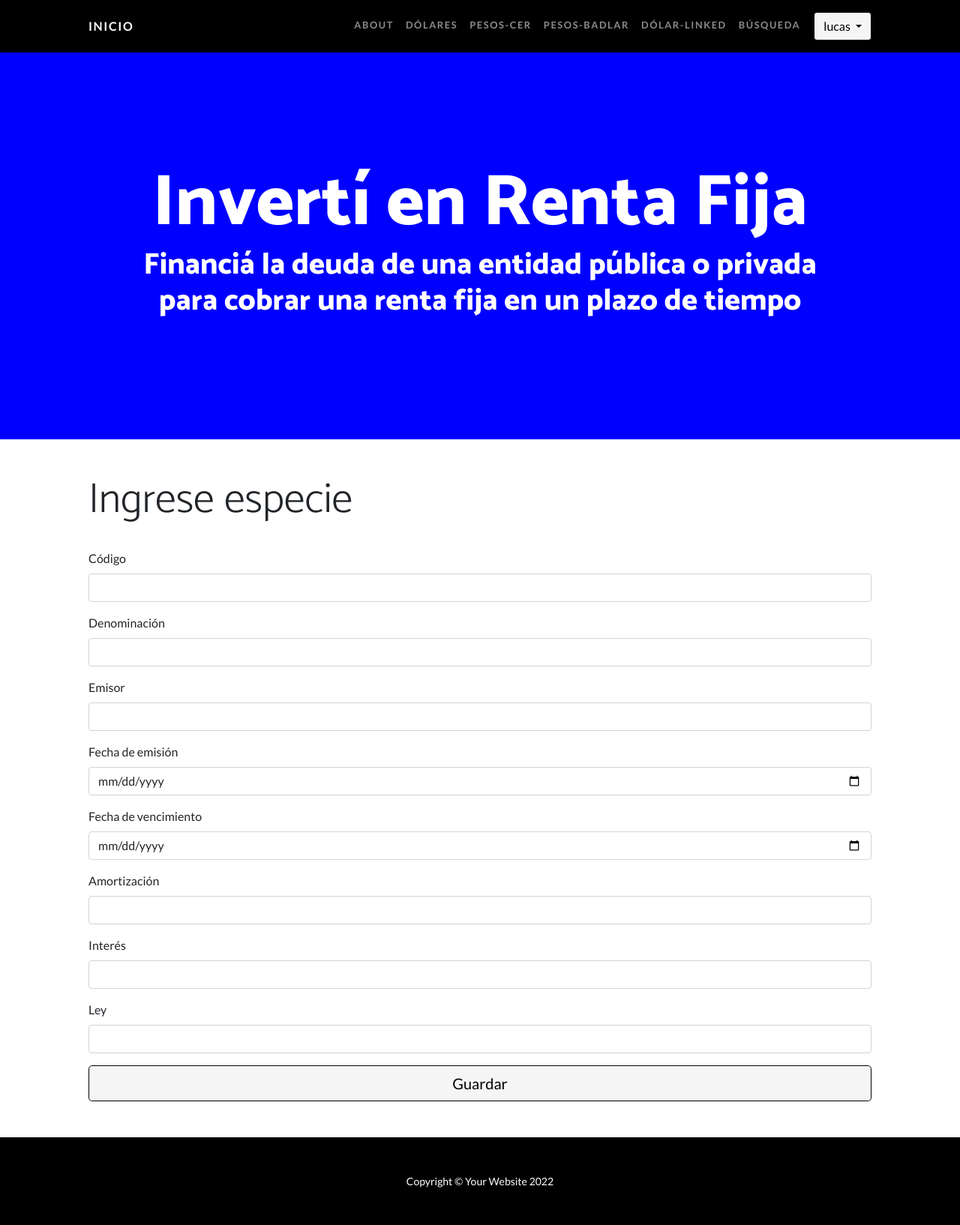
After one commit to lucasg78/GALLO_SCARFO_Python_ProyectoFinal, a Django app: page /AppBonos/form_dolares/ in a window 1280 px wide. The commit adds this page. Shown: the whole page at 75% size. Run offline with Django 4.2, Linux system fonts and the light colour scheme; a user stored in the database is signed in; data that the repository does not hold is empty; some libraries are stand-ins or nearby versions.

Commit message:
Incorporando secciones

```diff
--- /dev/null
+++ b/ProyectoFinal/AppBonos/templates/AppBonos/form_dolares.html
@@ -0,0 +1,56 @@
+{% extends "AppBonos/padre.html" %}
+
+{% load static %}
+
+{% block contenidoQueCambia %}
+<div class="container px-5 my-5">
+    <h2 class="display-4" >Ingrese especie</h2>
+    <br>
+    <form id="contactForm" action="/AppBlog/form_dolares/" method="POST">{% csrf_token %}
+        <div class="mb-3">
+            <label class="form-label" for="codigo">Código</label>
+            <input class="form-control" name="codigo" name = "codigo" type="text" placeholder="" data-sb-validations="required" />
+            <div class="invalid-feedback" data-sb-feedback="codigo:required">Código: is required</div>
+        </div>
+        <div class="mb-3">
+            <label class="form-label" for="denominacion">Denominación</label>
+            <input class="form-control" name="denominacion" type="text" placeholder="" data-sb-validations="required" />
+            <div class="invalid-feedback" data-sb-feedback="denominacion:required">Denominación: is required</div>
+        </div>
+        <div class="mb-3">
+            <label class="form-label" for="emisor">Emisor</label>
+            <input class="form-control" name="emisor" type="text" placeholder="" data-sb-validations="required" />
+            <div class="invalid-feedback" data-sb-feedback="emisor:required">Emisor: is required</div>
+        </div>
+        <div class="mb-3">
+            <label class="form-label" for="fecha_emision">Fecha de emisión</label>
+            <input class="form-control" name="fecha_emision" type="date" placeholder="" data-sb-validations="required" />
+            <div class="invalid-feedback" data-sb-feedback="fecha_emision:required">Fecha de emisión: is required</div>
+        </div>
+        <div class="mb-3">
+            <label class="form-label" for="fecha_vencimiento">Fecha de vencimiento</label>
+            <input class="form-control" name="fecha_vencimiento" type="date" placeholder="" data-sb-validations="required" />
+            <div class="invalid-feedback" data-sb-feedback="fecha_vencimiento:required">Fecha de vencimiento: is required</div>
+        </div>
+        <div class="mb-3">
+            <label class="form-label" for="amortizacion">Amortización</label>
+            <input class="form-control" name="amortizacion" type="text" placeholder="" data-sb-validations="required" />
+            <div class="invalid-feedback" data-sb-feedback="amortizacion:required">Amortización: is required</div>
+        </div>
+        <div class="mb-3">
+            <label class="form-label" for="interes">Interés</label>
+            <input class="form-control" name="interes" type="text" placeholder="" data-sb-validations="required" />
+            <div class="invalid-feedback" data-sb-feedback="interes:required">Interés: is required</div>
+        </div>
+        <div class="mb-3">
+            <label class="form-label" for="ley">Ley</label>
+            <input class="form-control" name="ley" type="text" placeholder="" data-sb-validations="required" />
+            <div class="invalid-feedback" data-sb-feedback="ley:required">Ley: is required</div>
+        </div>
+        <div class="d-grid">
+            <button class="btn btn-primary btn-lg enabled" id="submitButton" type="submit">Guardar</button>
+        </div>
+    </form>
+</div>
+
+{% endblock %}
--- a/ProyectoFinal/AppBonos/templates/AppBonos/padre.html
+++ b/ProyectoFinal/AppBonos/templates/AppBonos/padre.html
@@ -1,5 +1,6 @@
 <!DOCTYPE html>
 <html lang="en">
+
 <head>
     {% load static %}
     <meta charset="utf-8" />
@@ -11,33 +12,46 @@
     <!-- Font Awesome icons (free version)-->
     <script src="https://use.fontawesome.com/releases/v6.1.0/js/all.js" crossorigin="anonymous"></script>
     <!-- Google fonts-->
-        <link href="https://fonts.googleapis.com/css?family=Catamaran:100,200,300,400,500,600,700,800,900" rel="stylesheet" />
-        <link href="https://fonts.googleapis.com/css?family=Lato:100,100i,300,300i,400,400i,700,700i,900,900i" rel="stylesheet" />
+    <link href="https://fonts.googleapis.com/css?family=Catamaran:100,200,300,400,500,600,700,800,900"
+        rel="stylesheet" />
+    <link href="https://fonts.googleapis.com/css?family=Lato:100,100i,300,300i,400,400i,700,700i,900,900i"
+        rel="stylesheet" />
     <!-- Core theme CSS (includes Bootstrap)-->
     <link href="{% static 'AppBonos/css/styles.css' %}" rel="stylesheet" />
-        <script src="https://code.jquery.com/jquery-3.4.1.slim.min.js" integrity="sha384-J6qa4849blE2+poT4WnyKhv5vZF5SrPo0iEjwBvKU7imGFAV0wwj1yYfoRSJoZ+n" crossorigin="anonymous"></script>
-        <script src="https://cdn.jsdelivr.net/npm/popper.js@1.16.0/dist/umd/popper.min.js" integrity="sha384-Q6E9RHvbIyZFJoft+2mJbHaEWldlvI9IOYy5n3zV9zzTtmI3UksdQRVvoxMfooAo" crossorigin="anonymous"></script>
-        <script src="https://cdn.jsdelivr.net/npm/bootstrap@4.4.1/dist/js/bootstrap.min.js" integrity="sha384-wfSDF2E50Y2D1uUdj0O3uMBJnjuUD4Ih7YwaYd1iqfktj0Uod8GCExl3Og8ifwB6" crossorigin="anonymous"></script>
+    <script src="https://code.jquery.com/jquery-3.4.1.slim.min.js"
+        integrity="sha384-J6qa4849blE2+poT4WnyKhv5vZF5SrPo0iEjwBvKU7imGFAV0wwj1yYfoRSJoZ+n"
+        crossorigin="anonymous"></script>
+    <script src="https://cdn.jsdelivr.net/npm/popper.js@1.16.0/dist/umd/popper.min.js"
+        integrity="sha384-Q6E9RHvbIyZFJoft+2mJbHaEWldlvI9IOYy5n3zV9zzTtmI3UksdQRVvoxMfooAo"
+        crossorigin="anonymous"></script>
+    <script src="https://cdn.jsdelivr.net/npm/bootstrap@4.4.1/dist/js/bootstrap.min.js"
+        integrity="sha384-wfSDF2E50Y2D1uUdj0O3uMBJnjuUD4Ih7YwaYd1iqfktj0Uod8GCExl3Og8ifwB6"
+        crossorigin="anonymous"></script>
 </head>
+
 <body id="page-top">
     <!-- Navigation-->
     <nav class="navbar navbar-expand-lg navbar-dark navbar-custom fixed-top">
         <div class="container px-5">
             <a class="navbar-brand" href="{% url 'inicio' %}">Inicio</a>
-                <button class="navbar-toggler" type="button" data-bs-toggle="collapse" data-bs-target="#navbarResponsive" aria-controls="navbarResponsive" aria-expanded="false" aria-label="Toggle navigation"><span class="navbar-toggler-icon"></span></button>
+            <button class="navbar-toggler" type="button" data-bs-toggle="collapse" data-bs-target="#navbarResponsive"
+                aria-controls="navbarResponsive" aria-expanded="false" aria-label="Toggle navigation"><span
+                    class="navbar-toggler-icon"></span></button>
             <div class="collapse navbar-collapse" id="navbarResponsive">
                 <ul class="navbar-nav ms-auto">
                     {% if user.is_authenticated %}
                     <li class="nav-item"><a class="nav-link" href="{% url 'about' %}">About</a></li>
-                                    <li class="nav-item"><a class="nav-link" href="{% url 'cantantes' %}">Dólares</a></li>
+                    <li class="nav-item"><a class="nav-link" href="{% url 'dolares' %}">Dólares</a></li>
                     <li class="nav-item"><a class="nav-link" href="{% url 'conciertos' %}">Pesos-CER</a></li>
                     <li class="nav-item"><a class="nav-link" href="{% url 'albums' %}">Pesos-BADLAR</a></li>
                     <li class="nav-item"><a class="nav-link" href="{% url 'articulos' %}">Dólar-Linked</a></li>
                     <li class="nav-item"><a class="nav-link" href="{% url 'busqueda' %}">Búsqueda</a></li>
-                                    <li class="nav-item"><a><img class="rounded-circle" src='{{ user.avatar.imagen.url }}' style="max-width: 2em; margin-right: 10px;"></img></a></li>
+                    <li class="nav-item"><a><img class="rounded-circle" src='{{ user.avatar.imagen.url }}'
+                                style="max-width: 2em; margin-right: 10px;"></img></a></li>
                     <li class="nav-item">
                         <div class="dropdown">
-                                            <button class="btn btn-primary dropdown-toggle" type="button" data-toggle="dropdown">{{user.username}}
+                            <button class="btn btn-primary dropdown-toggle" type="button"
+                                data-toggle="dropdown">{{user.username}}
                                 <span class="caret"></span></button>
                             <ul class="dropdown-menu">
                                 <li class="nav-item"><a href="{% url 'EditarPerfil' %}">Editar Perfil</a></li>
@@ -48,7 +62,7 @@
                     </li>
                     {% else %}
                     <li class="nav-item"><a class="nav-link" href="{% url 'registro' %}">Sign Up</a></li>
-                                    <li class="nav-item"><a class="nav-link" href="{% url 'login' %}">Log In</a></li>
+                    <li class="nav-item"><a class="nav-link" href="{% url 'login' %}">│&nbsp&nbsp&nbsp Sign In</a></li>
                     {% endif %}
                 </ul>
             </div>
@@ -60,7 +74,8 @@
         <div class="masthead-content">
             <div class="container px-5">
                 <h1 class="masthead-heading mb-0">Invertí en Renta Fija</h1>
-                    <h4 class="masthead-subheading mb-0">Financiá la deuda de una entidad pública o privada <br>para cobrar una renta fija en un plazo de tiempo</h4>
+                <h4 class="masthead-subheading mb-0">Financiá la deuda de una entidad pública o privada <br>para cobrar
+                    una renta fija en un plazo de tiempo</h4>
             </div>
         </div>
     </header>
@@ -71,12 +86,16 @@
         <div class="container px-5">
             <div class="row gx-5 align-items-center">
                 <div class="col-lg-6 order-lg-2">
-                            <div class="p-5"><a href="{% url 'cantantes' %}"><img class="img-fluid rounded-circle" src="{% static 'AppBonos/assets/img/04.webp' %}" alt="..." style="width: 300px; height: 300px"/></a></div>
+                    <div class="p-5"><a href="{% url 'dolares' %}"><img class="img-fluid rounded-circle"
+                                src="{% static 'AppBonos/assets/img/04.webp' %}" alt="..."
+                                style="width: 300px; height: 300px" /></a></div>
                 </div>
                 <div class="col-lg-6 order-lg-1">
                     <div class="p-5">
-                                <h2 class="display-4">En dólares</h2>
-                                <p>Brindan protección ante escenarios de devaluación y ofrecen elevados rendimientos en moneda dura. También operan en pesos pero pagan renta y capital en dólares.<a href="{% url 'cantantes' %}"> Leer más.</a></p>
+                        <h2 class="display-4" style="font-weight: bold">En dólares</h2>
+                        <p><a href="{% url 'dolares' %}" style="text-decoration:none; color:black;">Brindan protección
+                                ante escenarios de devaluación y ofrecen elevados rendimientos en moneda dura. También
+                                operan en pesos pero pagan renta y capital en dólares.</a></p>
                     </div>
                 </div>
             </div>
@@ -87,12 +106,15 @@
         <div class="container px-5">
             <div class="row gx-5 align-items-center">
                 <div class="col-lg-6">
-                            <div class="p-5"><a href="{% url 'conciertos' %}"></a><img class="img-fluid rounded-circle" src="{% static 'AppBonos/assets/img/02.jpg' %}" alt="..." /></a></div>
+                    <div class="p-5"><a href="{% url 'conciertos' %}"></a><img class="img-fluid rounded-circle"
+                            src="{% static 'AppBonos/assets/img/02.jpg' %}" alt="..." /></a></div>
                 </div>
                 <div class="col-lg-6">
                     <div class="p-5">
                         <h2 class="display-4">En pesos (ajustados por CER)</h2>
-                                <p>Su capital se ajusta por el Índice de Precios al Consumidor y los intereses son calculados sobre saldos ajustados. Ideal para poder ganarle a la inflación.<a href="{% url 'conciertos' %}"> Leer más.</a></p>
+                        <p>Su capital se ajusta por el Índice de Precios al Consumidor y los intereses son calculados
+                            sobre saldos ajustados. Ideal para poder ganarle a la inflación.<a
+                                href="{% url 'conciertos' %}"> Leer más.</a></p>
                     </div>
                 </div>
             </div>
@@ -103,12 +125,15 @@
         <div class="container px-5">
             <div class="row gx-5 align-items-center">
                 <div class="col-lg-6 order-lg-2">
-                            <div class="p-5"><a href="{% url 'albums' %}"><img class="img-fluid rounded-circle" src="{% static 'AppBonos/assets/img/03.jpg' %}" alt="..." /></a></div>
+                    <div class="p-5"><a href="{% url 'albums' %}"><img class="img-fluid rounded-circle"
+                                src="{% static 'AppBonos/assets/img/03.jpg' %}" alt="..." /></a></div>
                 </div>
                 <div class="col-lg-6 order-lg-1">
                     <div class="p-5">
                         <h2 class="display-4">En pesos (ajustados por Tasa BADLAR)</h2>
-                                <p>Su capital se ajusta por la tasa de plazos fijos superiores a un millón de pesos. Ideal para reemplazar el plazo fijo, ya que suelen tener una tasa adicional y mayor liquidez.<a href="{% url 'albums' %}"> Leer más.</a></p>
+                        <p>Su capital se ajusta por la tasa de plazos fijos superiores a un millón de pesos. Ideal para
+                            reemplazar el plazo fijo, ya que suelen tener una tasa adicional y mayor liquidez.<a
+                                href="{% url 'albums' %}"> Leer más.</a></p>
                     </div>
                 </div>
             </div>
@@ -119,12 +144,15 @@
         <div class="container px-5">
             <div class="row gx-5 align-items-center">
                 <div class="col-lg-6">
-                            <div class="p-5"><a href="{% url 'articulos' %}"></a><img class="img-fluid rounded-circle" src="{% static 'AppBonos/assets/img/04.jpg' %}" alt="..." /></a></div>
+                    <div class="p-5"><a href="{% url 'articulos' %}"></a><img class="img-fluid rounded-circle"
+                            src="{% static 'AppBonos/assets/img/04.jpg' %}" alt="..." /></a></div>
                 </div>
                 <div class="col-lg-6">
                     <div class="p-5">
                         <h2 class="display-4">Bonos Dólar-Linked.</h2>
-                                <p>Se pagan en pesos, pero vinculados a la tasa de cambio oficial del dólar. Se ajusta a la evolución del dólar desde la emisión hasta la fecha de pago. Ideal para cubrirse ante fluctuaciones del tipo de cambio.<a href="{% url 'articulos' %}"> Leer más.</a></p>
+                        <p>Se pagan en pesos, pero vinculados a la tasa de cambio oficial del dólar. Se ajusta a la
+                            evolución del dólar desde la emisión hasta la fecha de pago. Ideal para cubrirse ante
+                            fluctuaciones del tipo de cambio.<a href="{% url 'articulos' %}"> Leer más.</a></p>
                     </div>
                 </div>
             </div>
@@ -134,11 +162,14 @@
 
     <!-- Footer-->
     <footer class="py-5 bg-black">
-            <div class="container px-5"><p class="m-0 text-center text-white small">Copyright &copy; Your Website 2022</p></div>
+        <div class="container px-5">
+            <p class="m-0 text-center text-white small">Copyright &copy; Your Website 2022</p>
+        </div>
     </footer>
     <!-- Bootstrap core JS-->
     <script src="https://cdn.jsdelivr.net/npm/bootstrap@5.1.3/dist/js/bootstrap.bundle.min.js"></script>
     <!-- Core theme JS-->
     <script src="{% static 'AppBonos/js/scripts.js' %}"></script>
 </body>
+
 </html>
--- a/ProyectoFinal/AppBonos/urls.py
+++ b/ProyectoFinal/AppBonos/urls.py
@@ -13,12 +13,12 @@ from AppBonos.views import (
     ConciertoDetail,
     inicio,
     about,
-    cantantes,
+    dolares,
     conciertos,
     albums,
     articulos,
     procesar_form_album,
-    procesar_form_cantante,
+    procesar_form_dolares,
     procesar_form_concierto,
     procesar_form_articulo,
     busqueda,
@@ -41,12 +41,12 @@ from AppBonos.views import (
 urlpatterns = [
     path("", inicio, name="inicio"),
     path("about/", about, name="about"),
-    path("cantantes/", cantantes, name="cantantes"),
+    path("dolares/", dolares, name="dolares"),
     path("conciertos/", conciertos, name="conciertos"),
     path("albums/", albums, name="albums"),
     path("articulos/", articulos, name="articulos"),
     path("form_albums/", procesar_form_album, name="form_albums"),
-    path("form_cantantes/", procesar_form_cantante, name="form_cantantes"),
+    path("form_dolares/", procesar_form_dolares, name="form_dolares"),
     path("form_conciertos/", procesar_form_concierto, name="form_conciertos"),
     path("form_articulos/", procesar_form_articulo, name="form_articulos"),
     path("busqueda/", busqueda, name="busqueda"),
--- a/ProyectoFinal/AppBonos/views.py
+++ b/ProyectoFinal/AppBonos/views.py
@@ -1,6 +1,6 @@
 from django.http import HttpResponse
 from django.shortcuts import render
-from AppBonos.models import Album, Cantante, Concierto, Articulo
+from AppBonos.models import Album, Dolar, Concierto, Articulo
 from django.contrib.auth.forms import AuthenticationForm, UserCreationForm
 from django.contrib.auth import login, logout, authenticate
 from django.contrib.auth.mixins import LoginRequiredMixin
@@ -43,10 +43,10 @@ def about(request):
 
 
 @login_required
-def cantantes(request):
-    cantantes = Cantante.objects.all()
-    contexto = {"cantantes_encontrados": cantantes}
-    return render(request, "AppBonos/cantantes.html", context=contexto)
+def dolares(request):
+    dolares = Dolar.objects.all()
+    contexto = {"dolares_encontrados": dolares}
+    return render(request, "AppBonos/dolares.html", context=contexto)
 
 
 @login_required
@@ -91,11 +91,11 @@ def procesar_form_album(request):
 
 
 @login_required
-def procesar_form_cantante(request):
+def procesar_form_dolares(request):
     if request.method != "POST":
-        return render(request, "AppBonos/form_cantantes.html")
+        return render(request, "AppBonos/form_dolares.html")
 
-    cantante = Cantante(
+    cantante = Dolar(
         nombre=request.POST["nombre"],
         apellido=request.POST["apellido"],
         fecha_nacimiento=request.POST["fecha_de_nacimiento"],
@@ -103,7 +103,7 @@ def procesar_form_cantante(request):
     )
 
     cantante.save()
-    return cantantes(request)
+    return dolares(request)
 
 
 @login_required
@@ -147,9 +147,9 @@ def buscar(request):
         return HttpResponse("No enviaste datos")
     else:
         nombre_a_buscar = request.GET["nombre"]
-        cantantes = Cantante.objects.filter(nombre=nombre_a_buscar)
+        dolares = Dolar.objects.filter(nombre=nombre_a_buscar)
 
-        contexto = {"nombre": nombre_a_buscar, "cantantes_encontrados": cantantes}
+        contexto = {"nombre": nombre_a_buscar, "dolares_encontrados": dolares}
 
         return render(request, "AppBonos/resultado_busqueda.html", contexto)
 
@@ -222,8 +222,8 @@ class ArticuloDelete(LoginRequiredMixin, DeleteView):
 
 class CantanteDelete(LoginRequiredMixin, DeleteView):
 
-    model = Cantante
-    success_url = "/AppBonos/cantantes"
+    model = Dolar
+    success_url = "/AppBonos/dolares"
 
 
 class ConciertoDelete(LoginRequiredMixin, DeleteView):
@@ -249,7 +249,7 @@ class ArticuloDetail(LoginRequiredMixin, DetailView):
 
 class CantanteDetail(LoginRequiredMixin, DetailView):
 
-    model = Cantante
+    model = Dolar
     template_name = "AppBonos/cantante_detalle.html"
 
 
@@ -279,11 +279,11 @@ class ArticuloUpdateView(LoginRequiredMixin, UpdateView):
 
 
 class CantanteUpdateView(LoginRequiredMixin, UpdateView):
-    model = Cantante
+    model = Dolar
     fields = ["nombre", "apellido", "fecha_nacimiento", "email"]
 
     def get_success_url(self):
-        return reverse("cantantes")
+        return reverse("dolares")
 
 
 class ConciertoUpdateView(LoginRequiredMixin, UpdateView):
```
Also changed, not shown: ProyectoFinal/AppBonos/models.py (+9 -5 lines), ProyectoFinal/AppBonos/templates/AppBonos/dolares.html (renamed from ProyectoFinal/AppBonos/templates/AppBonos/cantantes.html, +13 -13 lines), ProyectoFinal/AppBonos/templates/AppBonos/form_cantantes.html (deleted, +0 -37 lines), ProyectoFinal/db.sqlite3. Lines whose indentation alone changed are shown as unchanged.
